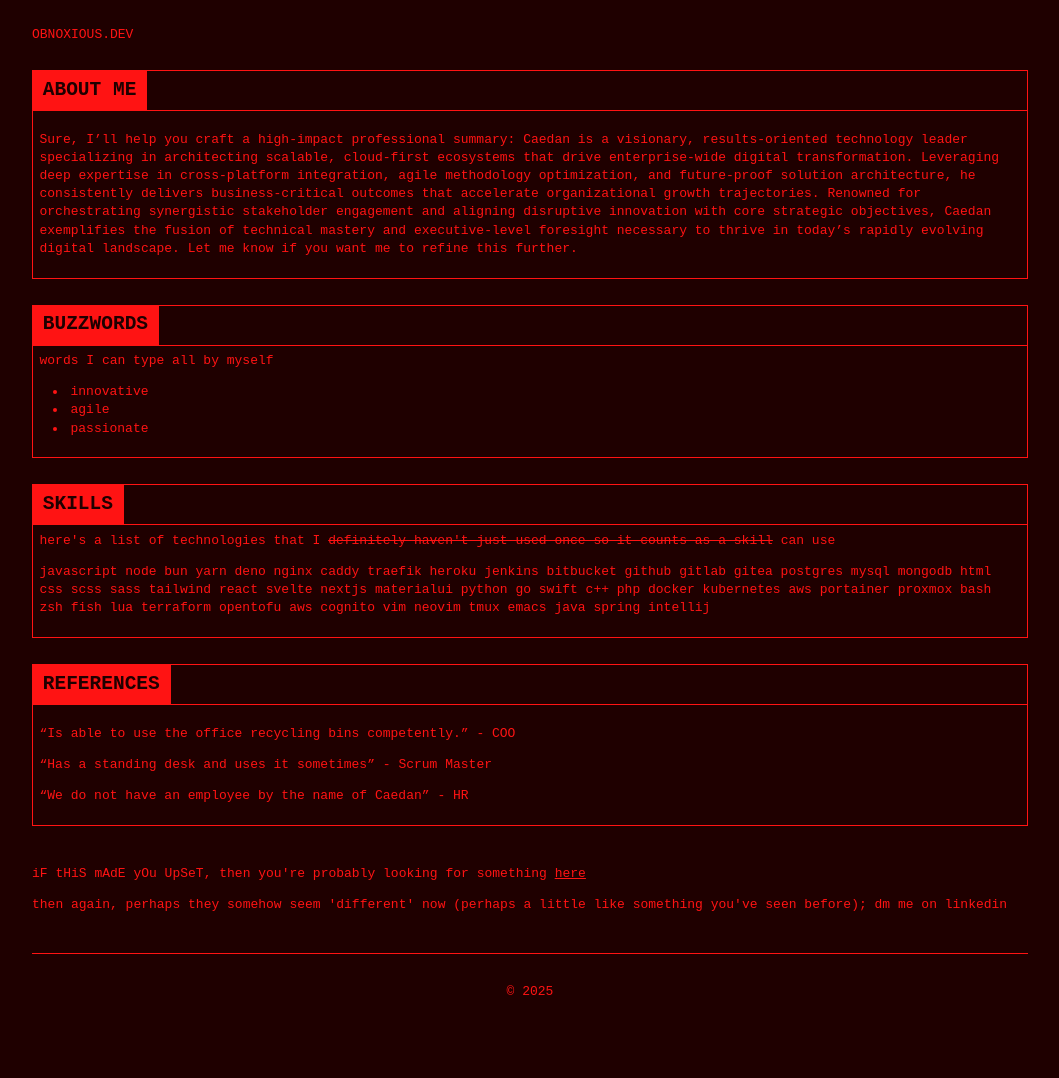
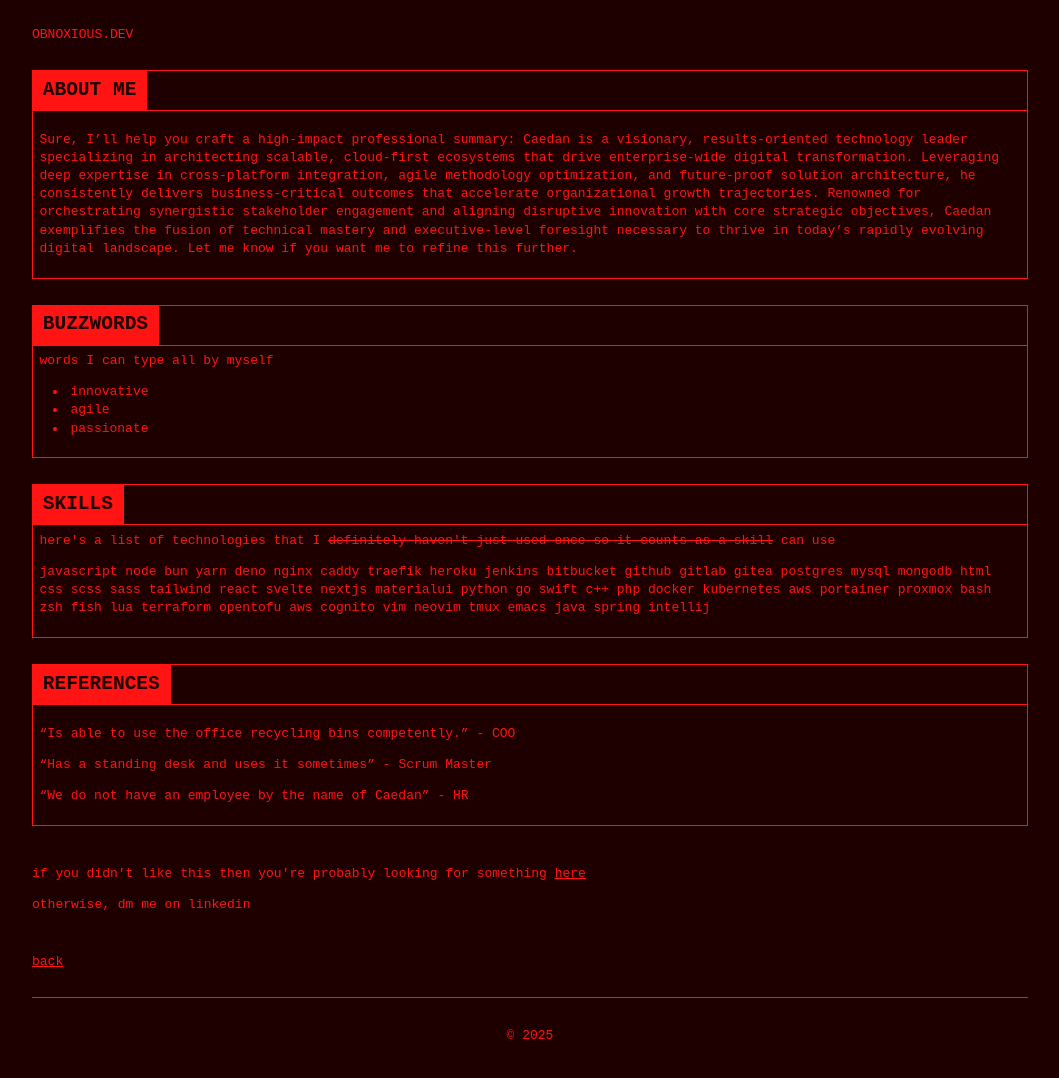
Before and after one commit to caedanl/profile, a plain HTML site: page src/recruiters.html in a window 1280 px wide. Shown: the whole page, without its empty margins (110-1169 px from the left). Before the commit the page ends 1056 px from the top, so only its background shows below. Drawn offline with Linux system fonts and the light colour scheme.

Commit message:
update copy

```diff
--- a/src/assets/css/styles.css
+++ b/src/assets/css/styles.css
@@ -6,15 +6,9 @@
   --background: var(--dark-red);
   --foreground: var(--light-red);
 
-  /* Inverted colors - exact opposites */
-  --dark-red-inverted: #00001F;
-  /* Opposite of #1F0000 */
-  --light-red-inverted: #1313FF;
-  /* Opposite of #FF1313 */
-
   /* Text selection variables using inverted colors */
-  --selection-background: var(--light-red-inverted);
-  --selection-foreground: var(--dark-red-inverted);
+  --selection-background: white;
+  --selection-foreground: var(--dark-red);
 }
 
 /* Reset and base styles */
--- a/src/index.html
+++ b/src/index.html
@@ -57,7 +57,9 @@
       </div>
     </section>
 
-    <a href="recruiters">recruiters...</a>
+    <nav>
+      <a href="recruiters">recruiters...</a>
+    </nav>
   </main>
 
   <footer>
--- a/src/recruiters.html
+++ b/src/recruiters.html
@@ -93,16 +93,19 @@
     </section>
 
     <section>
-    <p>
-      iF tHiS mAdE yOu UpSeT, then you're probably looking for something <a
-        href="https://github.com/search?q=portfolio&type=repositories&s=updated&o=desc">here</a>
-    </p>
+      <p>
+        if you didn't like this then you're probably looking for something <a
+          href="https://github.com/search?q=portfolio&type=repositories&s=updated&o=desc">here</a>
+      </p>
 
-    <p>
-      then again, perhaps they somehow seem 'different' now (perhaps a little like something you've seen before); dm me
-      on linkedin
-    </p>
+      <p>
+        otherwise, dm me on linkedin
+      </p>
     </section>
+
+    <nav>
+      <a href="/">back</a>
+    </nav>
   </main>
 
   <footer>
```
